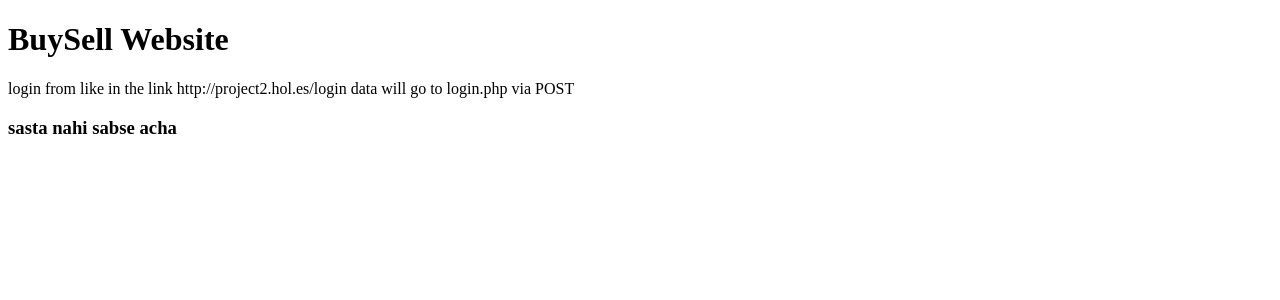
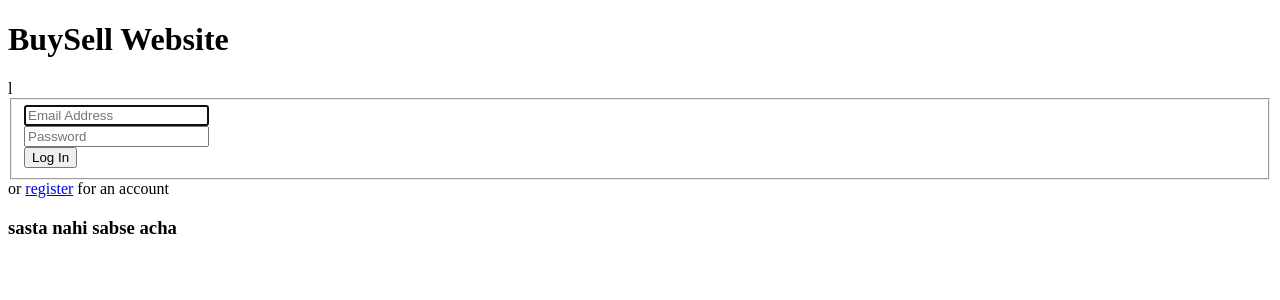
Before and after one commit to piyushrj/Project_2, a PHP site: page /login.php in a window 1280 px wide. Shown: the top 300 px of the page. Run offline with PHP 8.4, Linux system fonts and the light colour scheme.

Commit message:
wrote code for the login form

```diff
--- a/views/login_form.php
+++ b/views/login_form.php
@@ -1,2 +1,19 @@
-login from like in the link http://project2.hol.es/login
-data will go to login.php via POST
+l<form action="login.php" method="post">
+    <fieldset>
+        <div class="form-group">
+            <input autocomplete="off" autofocus class="form-control" name="email" placeholder="Email Address" type="text"/>
+        </div>
+        <div class="form-group">
+            <input class="form-control" name="password" placeholder="Password" type="password"/>
+        </div>
+        <div class="form-group">
+            <button class="btn btn-default" type="submit">
+                <span aria-hidden="true" class="glyphicon glyphicon-log-in"></span>
+                Log In
+            </button>
+        </div>
+    </fieldset>
+</form>
+<div>
+    or <a href="register.php">register</a> for an account
+</div>
```
